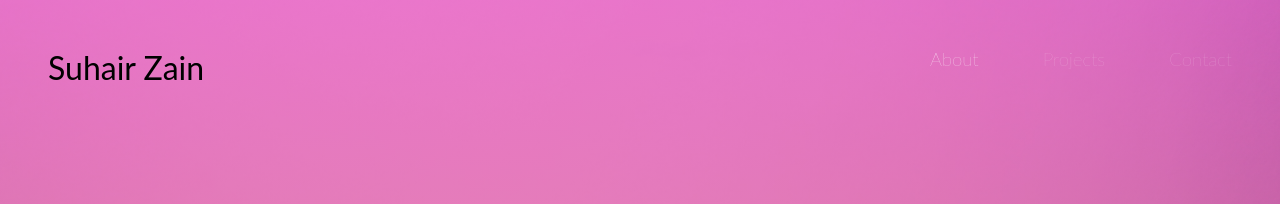
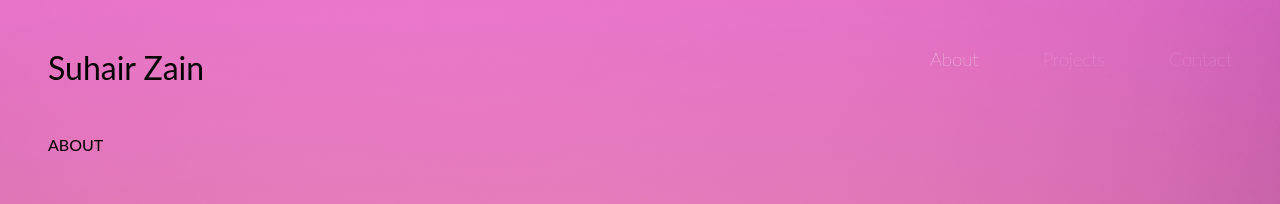
Before and after one commit to SuhairZain/SuhairZain.github.io, a React app: page / in a window 1280 px wide. Shown: the top 204 px of the page. Built offline with nearby package versions, Linux system fonts and the light colour scheme.

Commit message:
Created placeholder screens for Menu screens

```diff
--- a/css/styles.css
+++ b/css/styles.css
@@ -40,9 +40,10 @@ body {
 
 .name {
   font-weight: 400;
+  margin-bottom: 0;
   margin-left: 24px;
+  margin-top: 24px;
   padding: 0;
-  margin-top: 24px;
 }
 
 @media screen and (min-width: 768px) {
@@ -96,3 +97,14 @@ body {
 .header-item-selected:hover {
   cursor: default;
 }
+
+.content {
+  flex: 1;
+  padding: 24px;
+}
+
+@media screen and (min-width: 768px) {
+  .content {
+    padding: 48px;
+  }
+}
--- a/src/App.jsx
+++ b/src/App.jsx
@@ -1,21 +1,56 @@
 import React from 'react';
+import PropTypes from 'prop-types';
+
+import { connect } from 'react-redux';
 
 import Header from './header/Header';
 
-const App = () =>
+import About from './about';
+import Contact from './contact';
+import Projects from './projects';
+
+const getPageForIndex = (index) => {
+  switch (index) {
+    case 0:
+      return <About />;
+    case 1:
+      return <Projects />;
+    default:
+      return <Contact />;
+  }
+};
+
+const App = ({ selectedPage }) =>
   <div style={styles.root}>
-    <h1 className="name">Suhair Zain</h1>
-    <Header />
+    <div>
+      <h1 className="name">Suhair Zain</h1>
+      <Header />
+    </div>
+    <div className="content">
+      {getPageForIndex(selectedPage)}
+    </div>
   </div>;
+
+App.propTypes = {
+  selectedPage: PropTypes.number.isRequired,
+};
 
 const styles = {
   root: {
     backgroundSize: 'cover',
     display: 'flex',
+    flexDirection: 'column',
     height: '100%',
     justifyContent: 'space-between',
     width: '100%',
   },
+  content: {
+    flex: 1,
+  },
 };
 
-export default App;
+const mapStateToProps = ({ ui: { selectedPage } }) => ({
+  selectedPage,
+});
+
+export default connect(mapStateToProps)(App);
--- /dev/null
+++ b/src/about/index.js
@@ -0,0 +1,14 @@
+import React from 'react';
+import PropTypes from 'prop-types';
+
+const styles = {
+  root: {},
+};
+
+const About = ({ prop }) => <div style={styles.root}>ABOUT</div>;
+
+About.propTypes = {
+  prop: PropTypes.string.isRequired,
+};
+
+export default About;
--- /dev/null
+++ b/src/contact/index.js
@@ -0,0 +1,14 @@
+import React from 'react';
+import PropTypes from 'prop-types';
+
+const styles = {
+  root: {},
+};
+
+const Contact = ({ prop }) => <div style={styles.root}>CONTACT</div>;
+
+Contact.propTypes = {
+  prop: PropTypes.string.isRequired,
+};
+
+export default Contact;
--- /dev/null
+++ b/src/projects/index.js
@@ -0,0 +1,14 @@
+import React from 'react';
+import PropTypes from 'prop-types';
+
+const styles = {
+  root: {},
+};
+
+const Projects = ({ prop }) => <div style={styles.root}>PROJECTS</div>;
+
+Projects.propTypes = {
+  prop: PropTypes.string.isRequired,
+};
+
+export default Projects;
```
